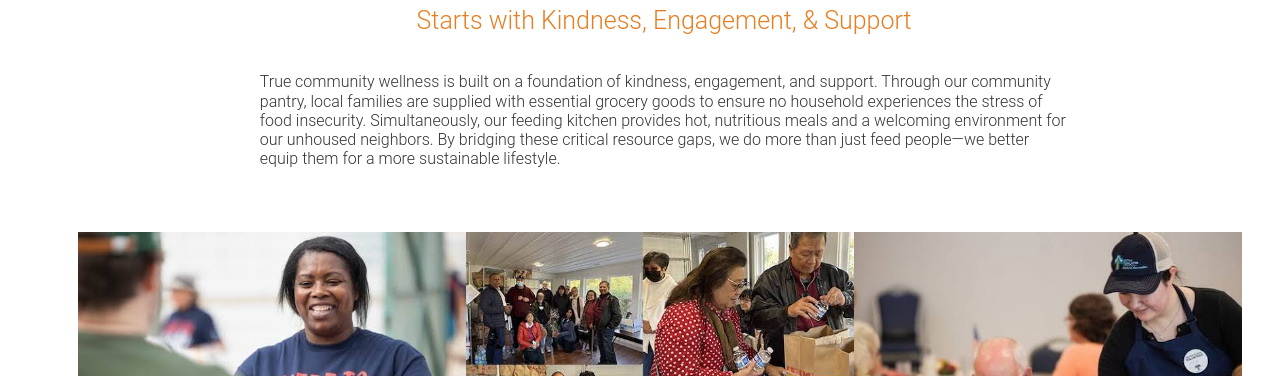
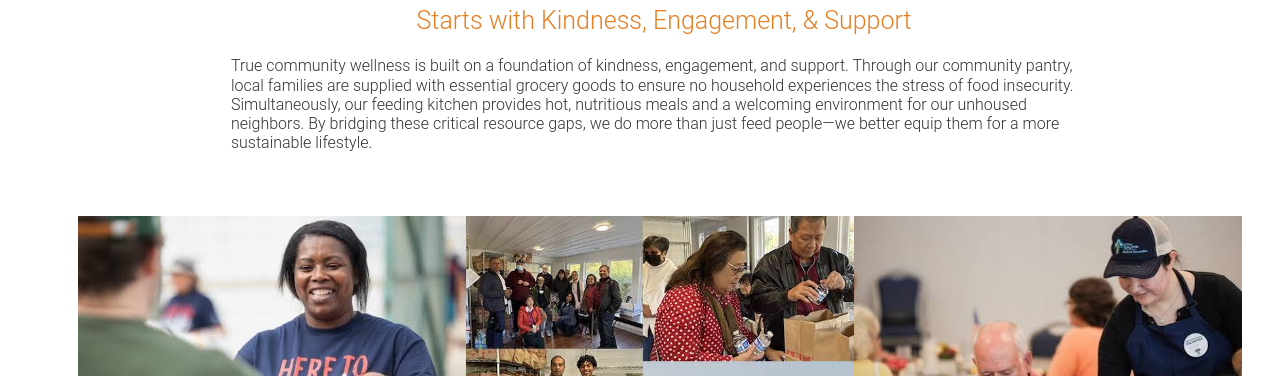
Before and after one commit to jenPlaza/customerlog-prototype, a plain HTML site: page index.html in a window 1280 px wide. Shown: the part 724-1100 px from the top of the page. Drawn offline with Linux system fonts and the light colour scheme.

Commit message:
modified css for the index paragraph

```diff
--- a/assets/css/clIndex.css
+++ b/assets/css/clIndex.css
@@ -30,6 +30,7 @@ main section {
 }
 main section p {
   padding-left: 7%;
+  margin-top: 0;
 }
 @media screen and (min-width: 768px) {
   main {
@@ -41,11 +42,13 @@ main section p {
   main ul > *:nth-child(2n-1):nth-last-of-type(1) {
     display: none;
   }
+  main section p {
+    padding-left: unset;
+  }
 }
 @media screen and (min-width: 1200px) {
   main section p {
-    width: 70%;
-    padding-left: unset;
+    width: 75%;
   }
   main ul > *:nth-child(2n-1):nth-last-of-type(1) {
     display: block;
```
